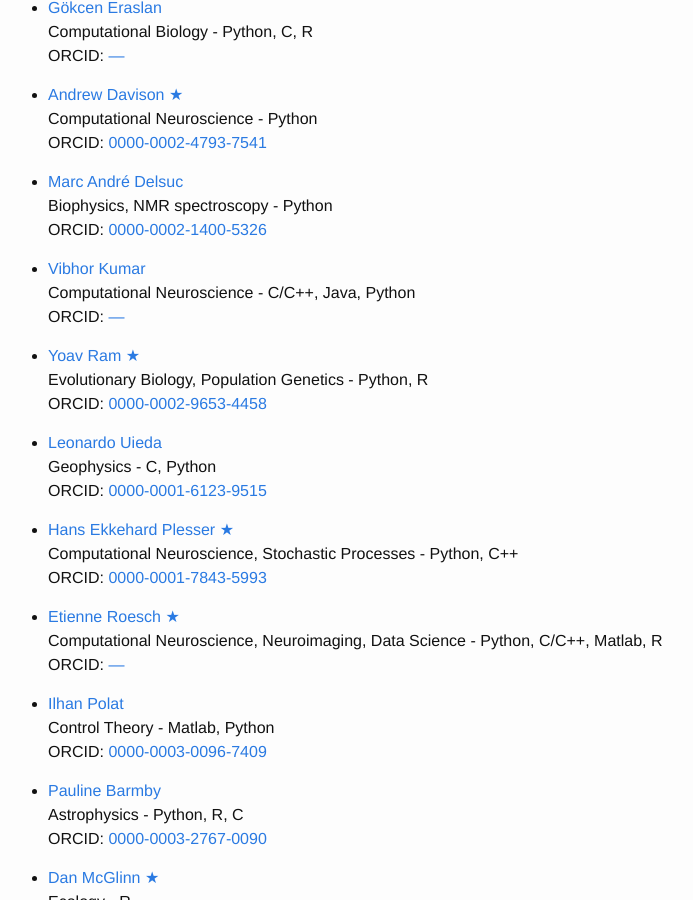
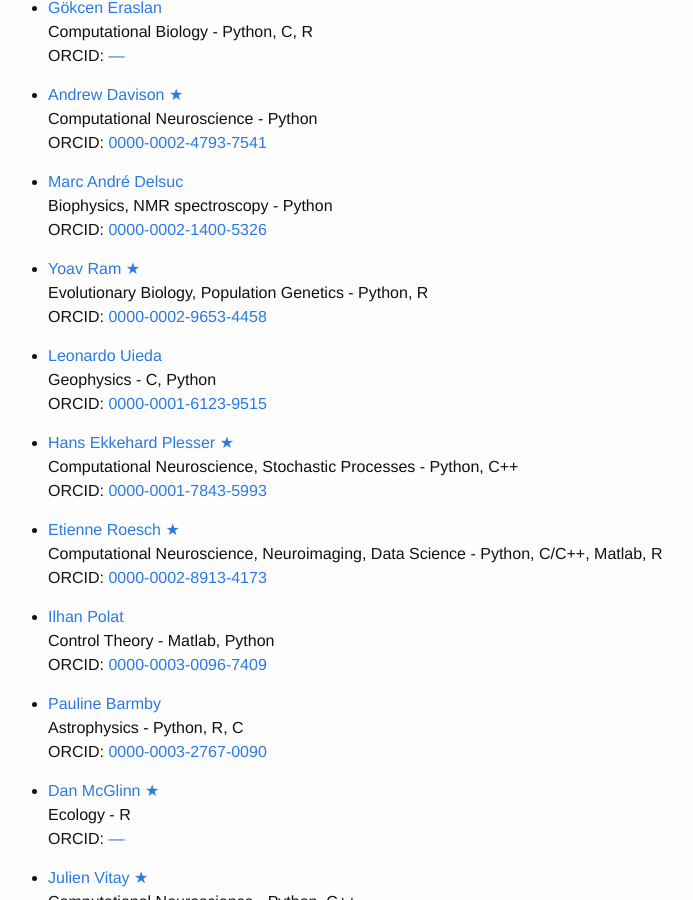
Before and after one commit to ReScience/rescience.github.io, a Jekyll site: the page built from 04-board.md, in a window 1280 px wide and 900 px high, scrolled down 2242 px. Shown: the whole window, without its empty margins (252-945 px from the left). Built offline with Jekyll 4.4.1, drawn with Linux system fonts in a browser that asks for light colours; our own code applies the rules of GitHub Pages for plain Markdown files.

Commit message:
Updated ORCID numbers

```diff
--- a/04-board.md
+++ b/04-board.md
@@ -122,10 +122,6 @@ accepts submissions in other open source languages.
   Biophysics, NMR spectroscopy - Python
   ORCID: [0000-0002-1400-5326](http://orcid.org/0000-0002-1400-5326)
 
-* [Vibhor Kumar](https://github.com/veezbo)
-  Computational Neuroscience - C/C++, Java, Python
-  ORCID: [---](http://orcid.org/)
-
 * [Yoav Ram](https://github.com/yoavram)
   [★](https://github.com/ReScience/ReScience-submission/pull/15)
   Evolutionary Biology, Population Genetics - Python, R
@@ -142,7 +138,7 @@ accepts submissions in other open source languages.
 
 * [Etienne Roesch](https://github.com/eroesch) [★](https://github.com/ReScience/ReScience-submission/pull/21)
   Computational Neuroscience, Neuroimaging, Data Science - Python, C/C++, Matlab, R
-  ORCID: [---](http://orcid.org/)
+  ORCID: [0000-0002-8913-4173](http://orcid.org/0000-0002-8913-4173)
 
 * [Ilhan Polat](https://github.com/ilayn)
   Control Theory - Matlab, Python
```
